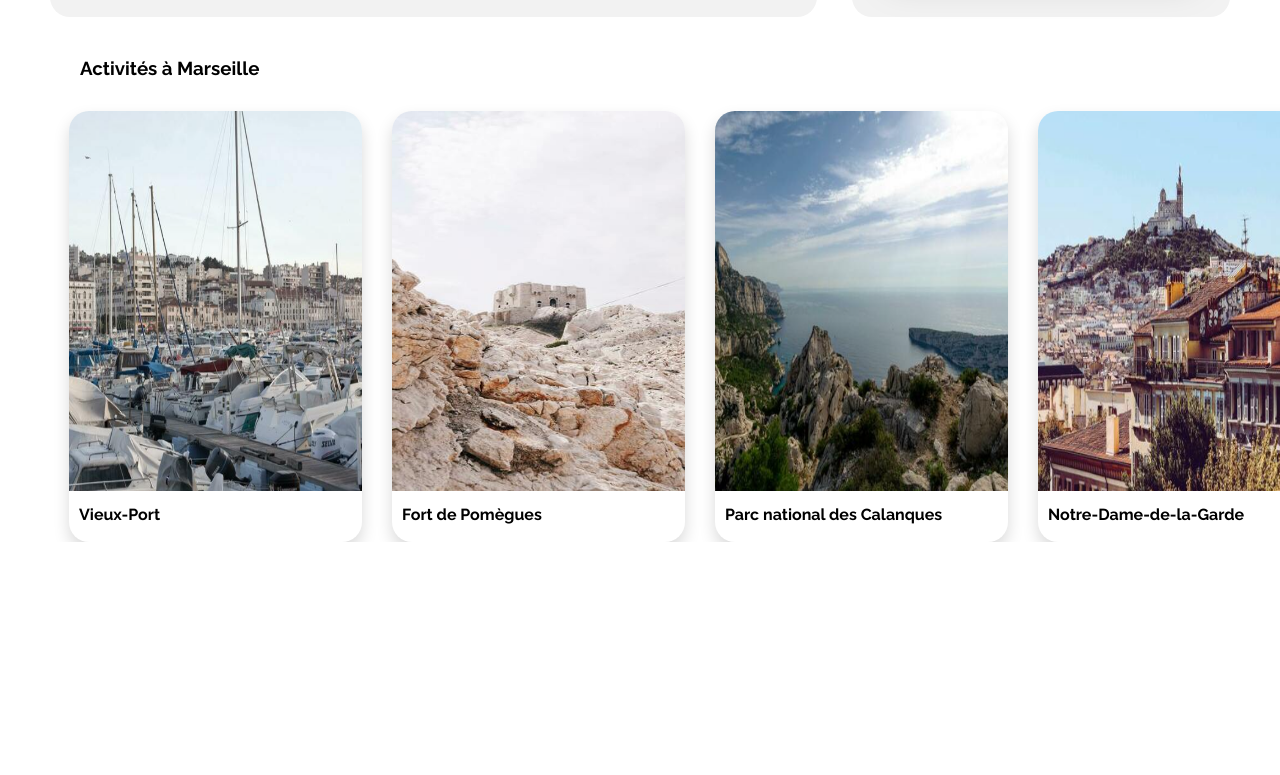
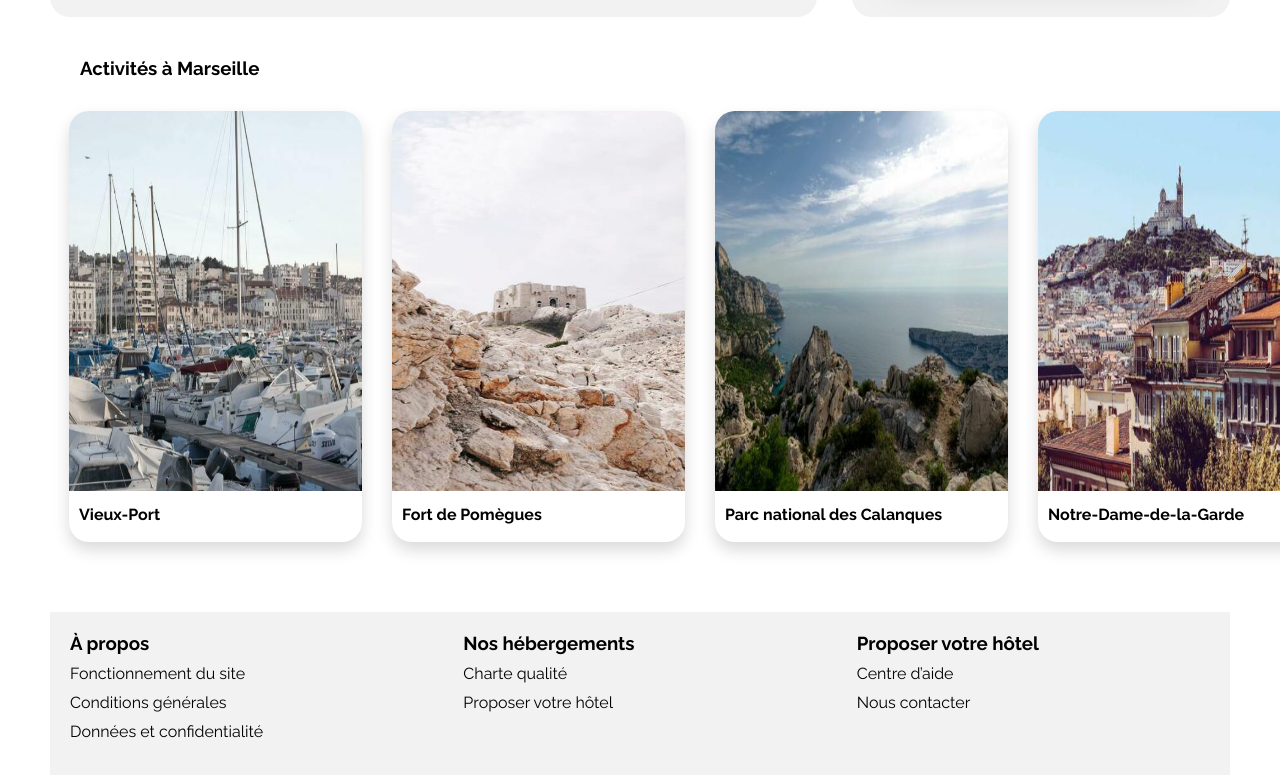
Before and after one commit to AlexandreLemath/https---github.com-AlexandreLemath-booki, a plain HTML site: page index.html in a window 1280 px wide. Shown: the part 1065-1840 px from the top of the page. Before the commit the page ends 1607 px from the top, so only its background shows below. Drawn offline with Linux system fonts and the light colour scheme.

Commit message:
creation of the footer

```diff
--- a/css/style.css
+++ b/css/style.css
@@ -372,8 +372,27 @@ height: 431px;
     margin-bottom: 5px;
 }
 
+ .footer {
+    margin-top:  70px;
+    display: flex;
+ }
+
+.a-propos-section{
+    background-color: #F2F2F2;
+    width: 446.67px;
+    height: 163px;
 
 
+}
+
+.text-footer{
+    margin-left: 20px;
+    margin-top: 20px;
+
+}
+.text-footer p {
+    margin-top: 10px; /* Espacement entre chaque paragraphe */
+}
 
 /* Le code ci-dessous correspond à la version responsive uniquement */
 
--- a/index.html
+++ b/index.html
@@ -323,7 +323,33 @@
         </section>
 
         </main>
-        <footer></footer>
+        <footer class="footer">
+
+        <section class=" a-propos-section">
+          <div class="text-footer" >
+             <h3> À propos </h3>
+             <p>Fonctionnement du site</p>
+             <p>  Conditions générales </p>
+            <p>Données et confidentialité</p>
+        </div>
+        </section>
+        <section class=" a-propos-section">
+            <div class="text-footer" >
+               <h3> Nos hébergements </h3>
+               <p>Charte qualité</p>
+               <p> Proposer votre hôtel </p>
+
+          </div>
+          </section>
+          <section class=" a-propos-section">
+            <div class="text-footer" >
+               <h3> Proposer votre hôtel </h3>
+               <p>Centre d’aide</p>
+               <p>Nous contacter </p>
+          </div>
+          </section>
+
+        </footer>
     </div>
 </body>
 
```
